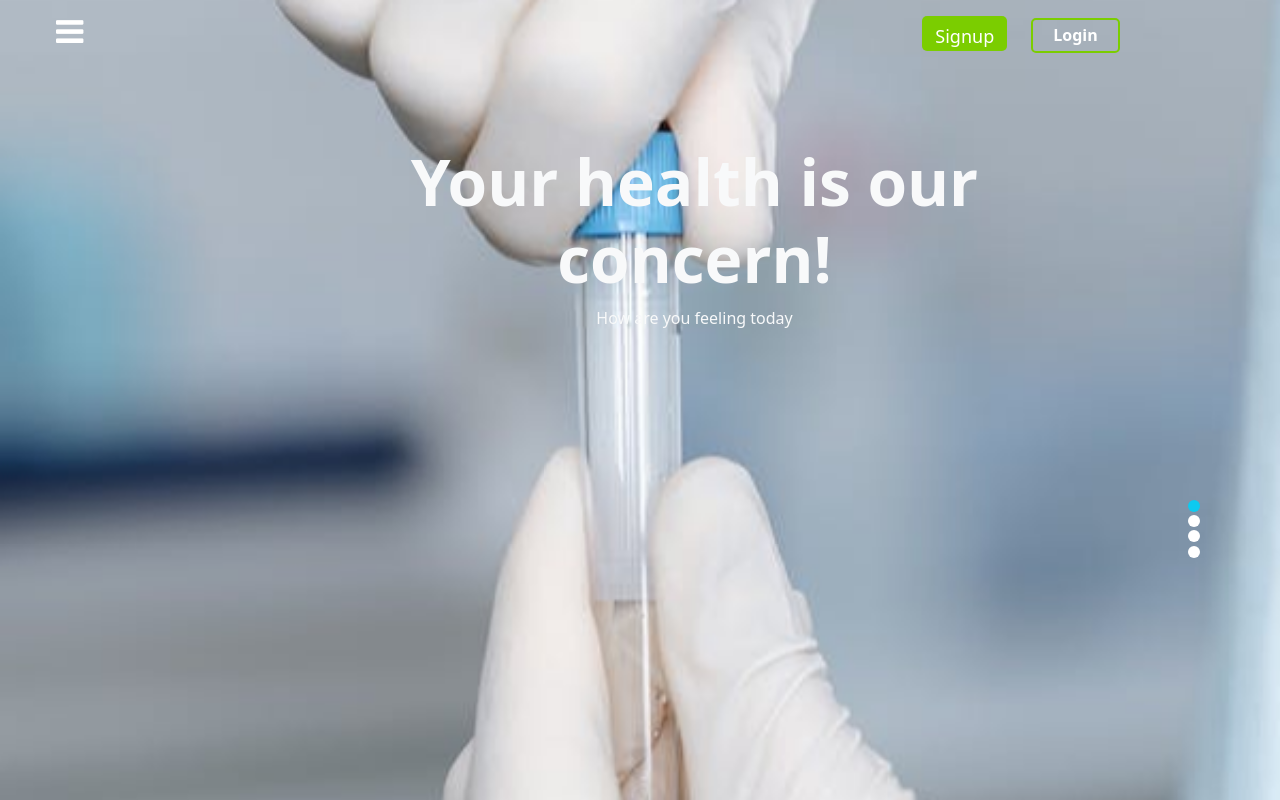
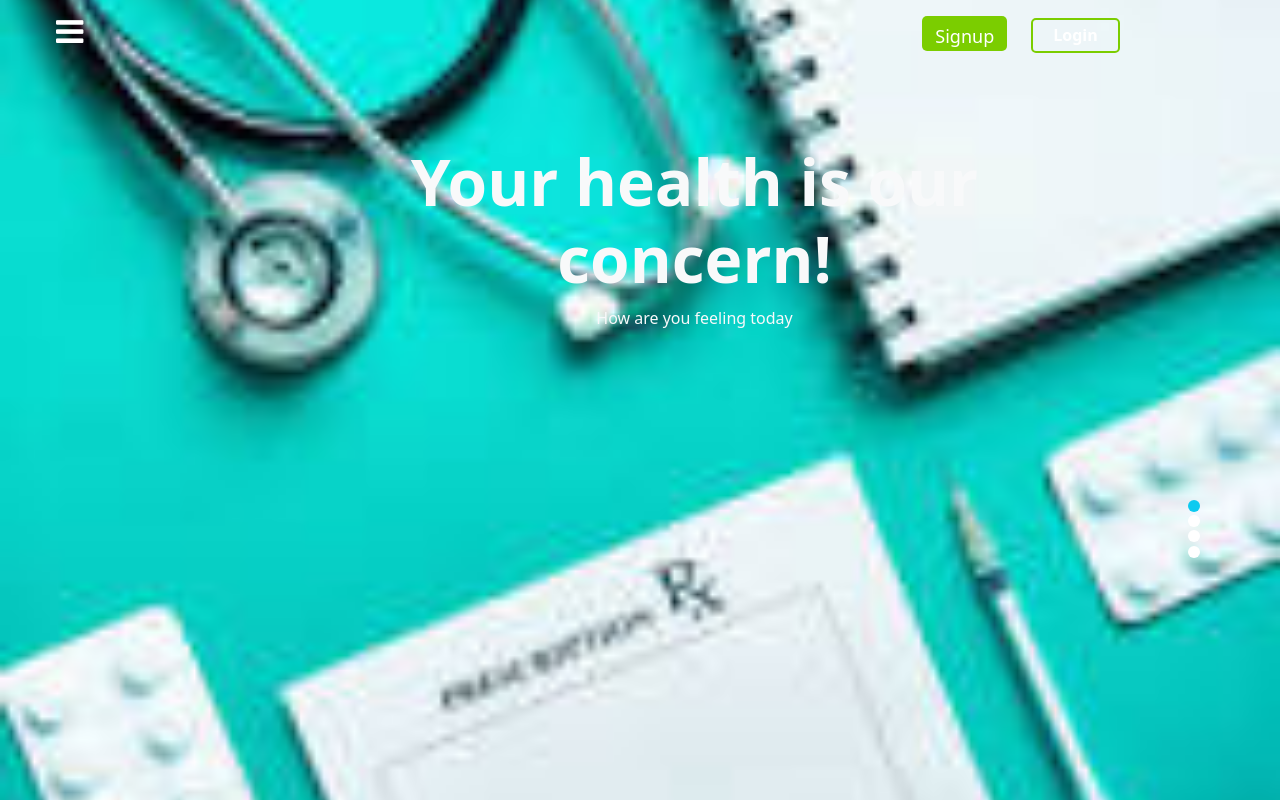
Before and after one commit to benja27/Doctor-Appoinments---Front-End, a React (Vite) app: page / in a window 1280 px wide. Built offline with nearby package versions, Linux system fonts and the light colour scheme.

Commit message:
update splash screen

```diff
--- a/src/App.jsx
+++ b/src/App.jsx
@@ -1,5 +1,5 @@
 import { BrowserRouter, Routes, Route } from 'react-router-dom';
-import MainPage from './components/main_page';
+import MainPage from './components/splash_screen/splash_screen';
 import './App.css';
 
 function App() {
--- a/src/components/corrousel.jsx
+++ b/src/components/splash_screen/corrousel_splash.jsx
@@ -1,9 +1,10 @@
 import React, { useState } from 'react';
 import Carousel from 'react-bootstrap/Carousel';
-import doc5 from '../assets/image/doc5.jpeg';
-import doc4 from '../assets/image/doc4.jpeg';
-import doctor from '../assets/image/doctor.jpeg';
-import nurse from '../assets/image/nurese.avif';
+
+import doc1 from '../../assets/image/doc1.jpg';
+import doc2 from '../../assets/image/doc2.jpg';
+import doc3 from '../../assets/image/doc3.jpg';
+import doc4 from '../../assets/image/doc4.jpeg';
 
 function Corrousel() {
   const [index, setIndex] = useState(0);
@@ -50,16 +51,16 @@ function Corrousel() {
         style={{ backgroundColor: 'transparent' }}
       >
         <Carousel.Item style={{ backgroundColor: 'transparent' }}>
-          <div className="background-image" style={{ backgroundImage: `url(${doc5})` }} />
+          <div className="background-image" style={{ backgroundImage: `url(${doc1})` }} />
         </Carousel.Item>
         <Carousel.Item style={{ backgroundColor: 'transparent' }}>
-          <div className="background-image" style={{ backgroundImage: `url(${nurse})` }} />
+          <div className="background-image" style={{ backgroundImage: `url(${doc2})` }} />
+        </Carousel.Item>
+        <Carousel.Item style={{ backgroundColor: 'transparent' }}>
+          <div className="background-image" style={{ backgroundImage: `url(${doc3})` }} />
         </Carousel.Item>
         <Carousel.Item style={{ backgroundColor: 'transparent' }}>
           <div className="background-image" style={{ backgroundImage: `url(${doc4})` }} />
-        </Carousel.Item>
-        <Carousel.Item style={{ backgroundColor: 'transparent' }}>
-          <div className="background-image" style={{ backgroundImage: `url(${doctor})` }} />
         </Carousel.Item>
       </Carousel>
 
--- a/src/components/main_page.jsx
+++ b/src/components/splash_screen/splash_screen.jsx
@@ -1,6 +1,6 @@
 import React, { useState } from 'react';
-import SideNav from './side_nav';
-import Corrousel from './corrousel';
+import SideNav from '../side_nav';
+import Corrousel from './corrousel_splash';
 
 function MainPage() {
   const [isMenuOpen, setIsMenuOpen] = useState(false);
```
Also changed, not shown: 1 other file (tests, documents, lock files or other folders).
